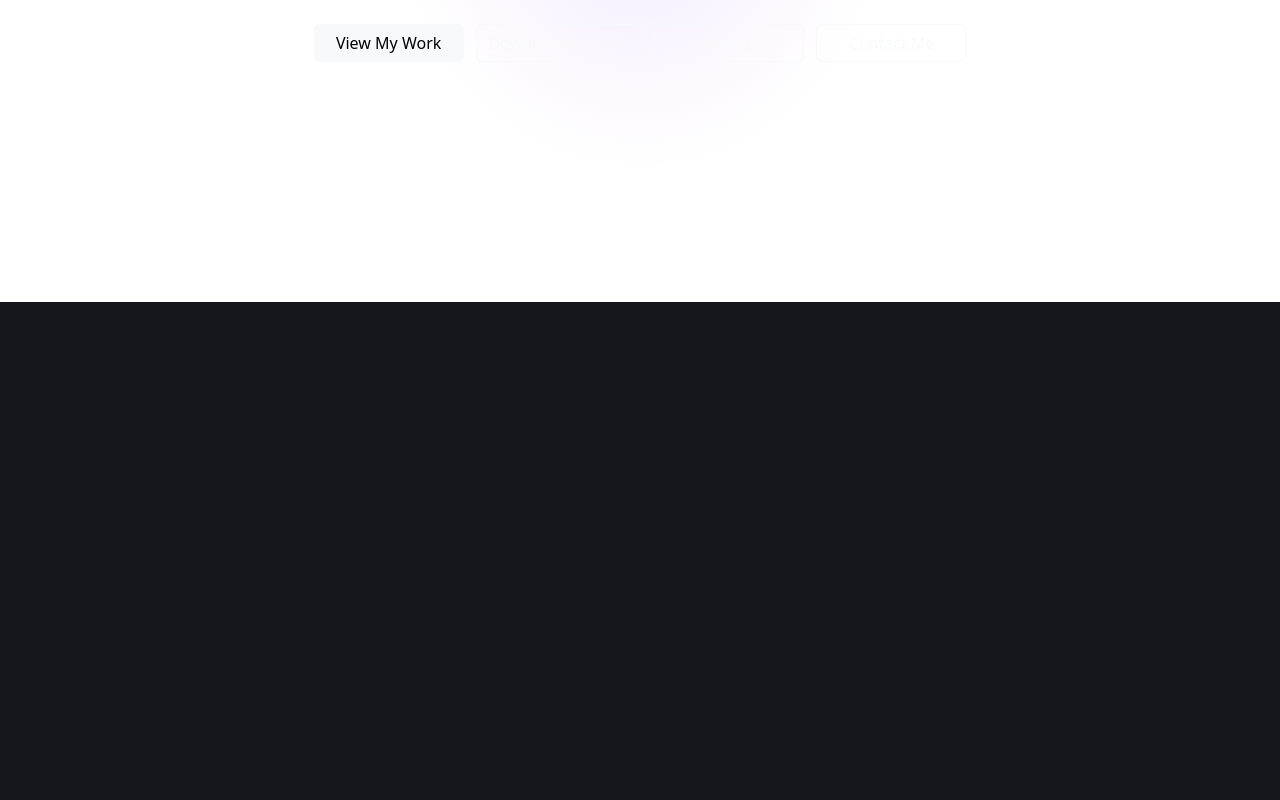
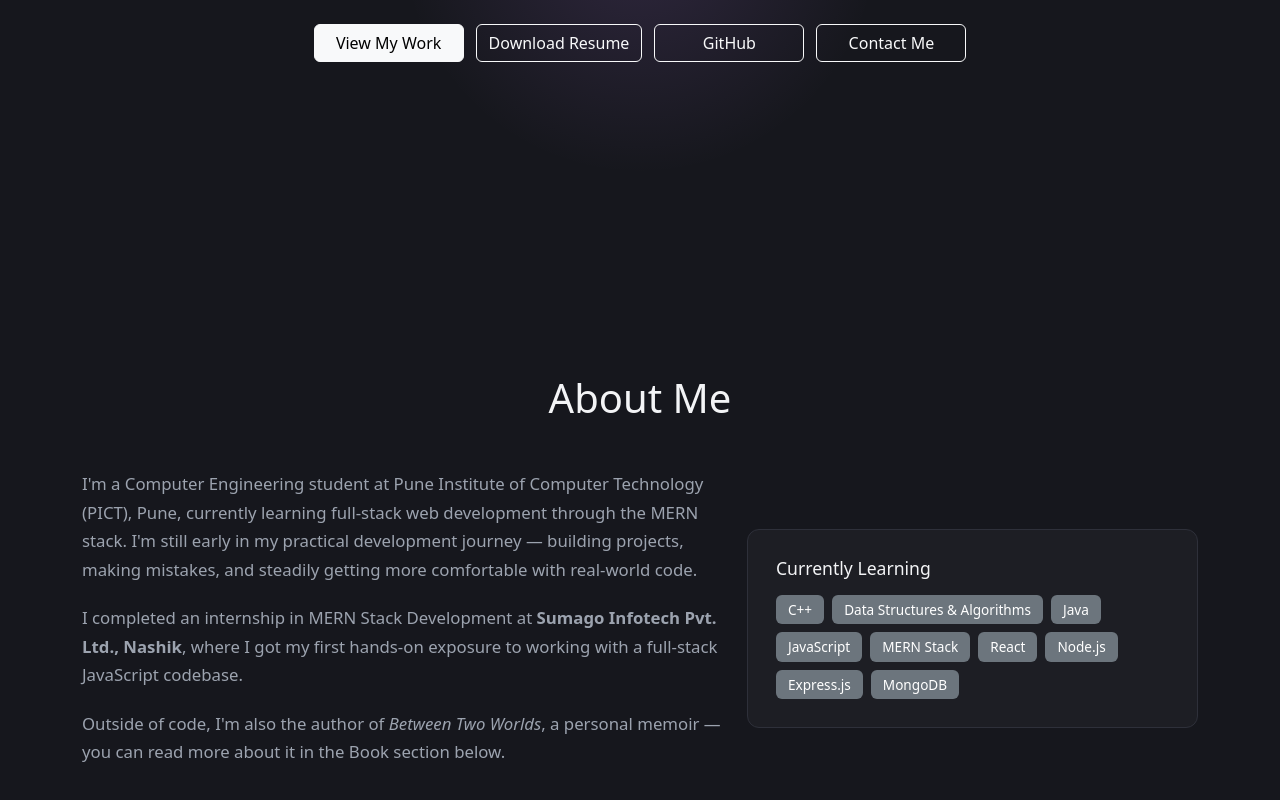
Before and after one commit to ravirajthakare/portfolio, a React (Vite) app in the folder client/: page / in a window 1280 px wide. Shown: the part 498-1298 px from the top of the page. Before the commit the page ends 800 px from the top, so only its background shows below. Built offline with nearby package versions, Linux system fonts and the light colour scheme.

Commit message:
Fix hero mouse-glow to track correctly within hero section only

```diff
--- a/client/src/App.jsx
+++ b/client/src/App.jsx
@@ -1,12 +1,14 @@
 import './App.css'
 import AppNavbar from './components/Navbar'
 import Hero from './components/Hero'
+import About from './components/About'
 
 function App() {
   return (
     <>
       <AppNavbar />
       <Hero />
+      <About />
     </>
   )
 }
--- /dev/null
+++ b/client/src/components/About.css
@@ -0,0 +1,41 @@
+.about-section {
+  padding: 80px 0;
+}
+
+.section-heading {
+  font-size: clamp(1.75rem, 4vw, 2.5rem);
+  text-align: center;
+  margin-bottom: 48px;
+}
+
+.about-text {
+  font-size: clamp(0.95rem, 1.5vw, 1.05rem);
+  line-height: 1.7;
+  color: var(--text);
+  margin-bottom: 20px;
+}
+
+.learning-card {
+  background: rgba(255, 255, 255, 0.03);
+  border: 1px solid var(--border);
+  border-radius: 12px;
+  padding: 28px;
+}
+
+.learning-heading {
+  font-size: 1.1rem;
+  margin-bottom: 16px;
+  color: var(--text-h);
+}
+
+.learning-badges {
+  display: flex;
+  flex-wrap: wrap;
+  gap: 8px;
+}
+
+.learning-badge {
+  font-size: 0.85rem;
+  font-weight: 500;
+  padding: 8px 12px;
+}
--- /dev/null
+++ b/client/src/components/About.jsx
@@ -0,0 +1,56 @@
+import { Container, Row, Col, Badge } from 'react-bootstrap'
+import './About.css'
+
+const currentlyLearning = [
+  'C++', 'Data Structures & Algorithms', 'Java', 'JavaScript',
+  'MERN Stack', 'React', 'Node.js', 'Express.js', 'MongoDB'
+]
+
+function About() {
+  return (
+    <section id="about" className="about-section">
+      <Container>
+        <h2 className="section-heading">About Me</h2>
+
+        <Row className="align-items-center g-4">
+          <Col lg={7}>
+            <p className="about-text">
+              I'm a Computer Engineering student at Pune Institute of Computer
+              Technology (PICT), Pune, currently learning full-stack web
+              development through the MERN stack. I'm still early in my
+              practical development journey — building projects, making
+              mistakes, and steadily getting more comfortable with real-world
+              code.
+            </p>
+            <p className="about-text">
+              I completed an internship in MERN Stack Development at{' '}
+              <strong>Sumago Infotech Pvt. Ltd., Nashik</strong>, where I got
+              my first hands-on exposure to working with a full-stack
+              JavaScript codebase.
+            </p>
+            <p className="about-text">
+              Outside of code, I'm also the author of{' '}
+              <em>Between Two Worlds</em>, a personal memoir — you can read
+              more about it in the Book section below.
+            </p>
+          </Col>
+
+          <Col lg={5}>
+            <div className="learning-card">
+              <h3 className="learning-heading">Currently Learning</h3>
+              <div className="learning-badges">
+                {currentlyLearning.map((skill) => (
+                  <Badge key={skill} bg="secondary" className="learning-badge">
+                    {skill}
+                  </Badge>
+                ))}
+              </div>
+            </div>
+          </Col>
+        </Row>
+      </Container>
+    </section>
+  )
+}
+
+export default About
--- a/client/src/components/Hero.jsx
+++ b/client/src/components/Hero.jsx
@@ -1,22 +1,26 @@
-
-import { useState, useEffect } from 'react'
+import { useState, useEffect, useRef } from 'react'
 import { Container, Button } from 'react-bootstrap'
 import './Hero.css'
 
 function Hero() {
   const [mousePos, setMousePos] = useState({ x: 50, y: 50 })
+  const heroRef = useRef(null)
 
   useEffect(() => {
+    const heroEl = heroRef.current
+    if (!heroEl) return
+
     function handleMouseMove(e) {
-      const x = (e.clientX / window.innerWidth) * 100
-      const y = (e.clientY / window.innerHeight) * 100
+      const rect = heroEl.getBoundingClientRect()
+      const x = ((e.clientX - rect.left) / rect.width) * 100
+      const y = ((e.clientY - rect.top) / rect.height) * 100
       setMousePos({ x, y })
     }
 
-    window.addEventListener('mousemove', handleMouseMove)
+    heroEl.addEventListener('mousemove', handleMouseMove)
 
     return () => {
-      window.removeEventListener('mousemove', handleMouseMove)
+      heroEl.removeEventListener('mousemove', handleMouseMove)
     }
   }, [])
 
@@ -25,7 +29,7 @@ function Hero() {
   }
 
   return (
-    <section id="home" className="hero-section">
+    <section id="home" className="hero-section" ref={heroRef}>
       <div className="hero-glow" style={glowStyle}></div>
 
       <Container className="hero-content text-center">
--- a/client/src/index.css
+++ b/client/src/index.css
@@ -22,6 +22,8 @@
 
 body {
   margin: 0;
+  background: var(--bg);
+  color: var(--text);
 }
 
 #root {
```
